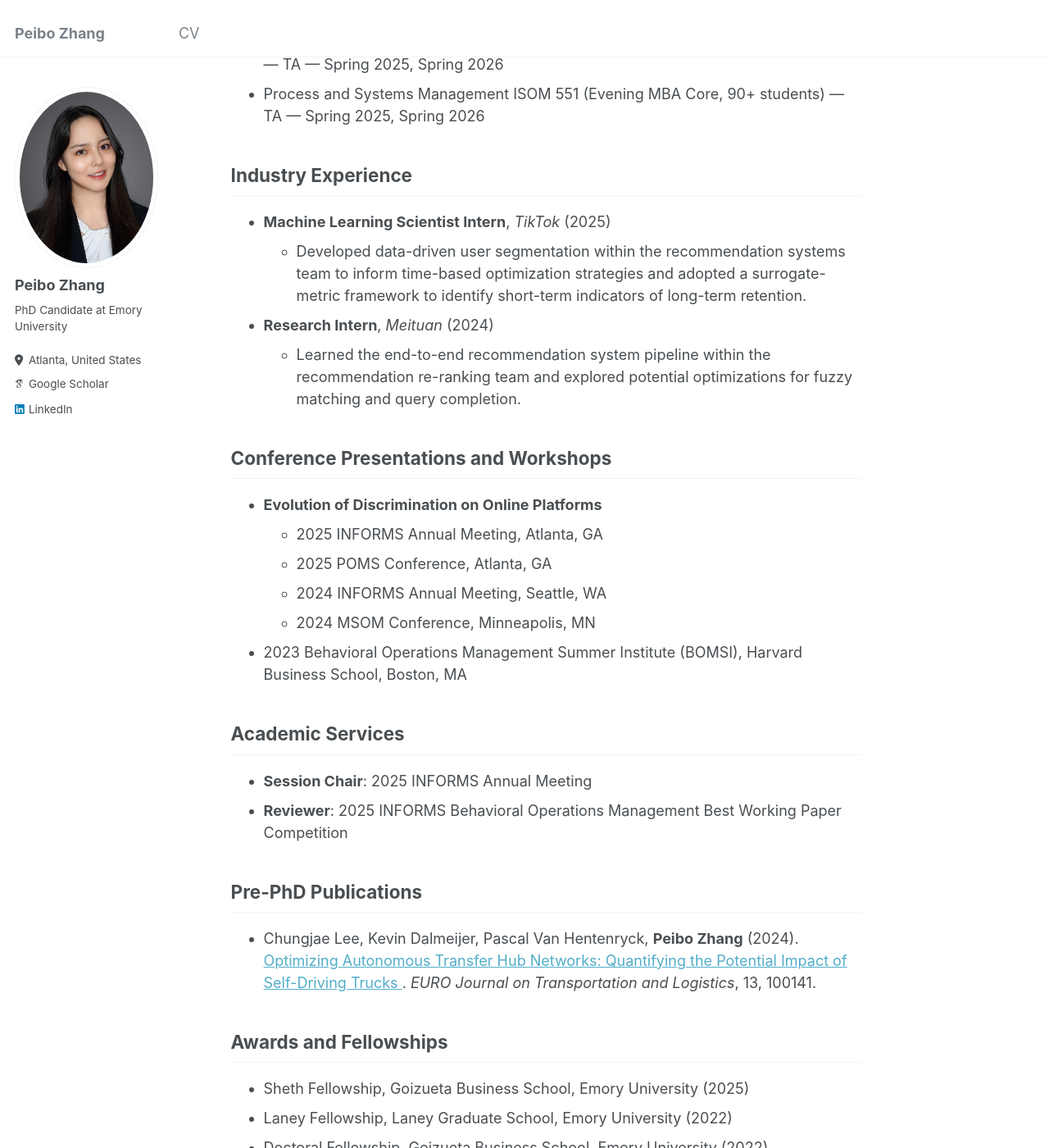
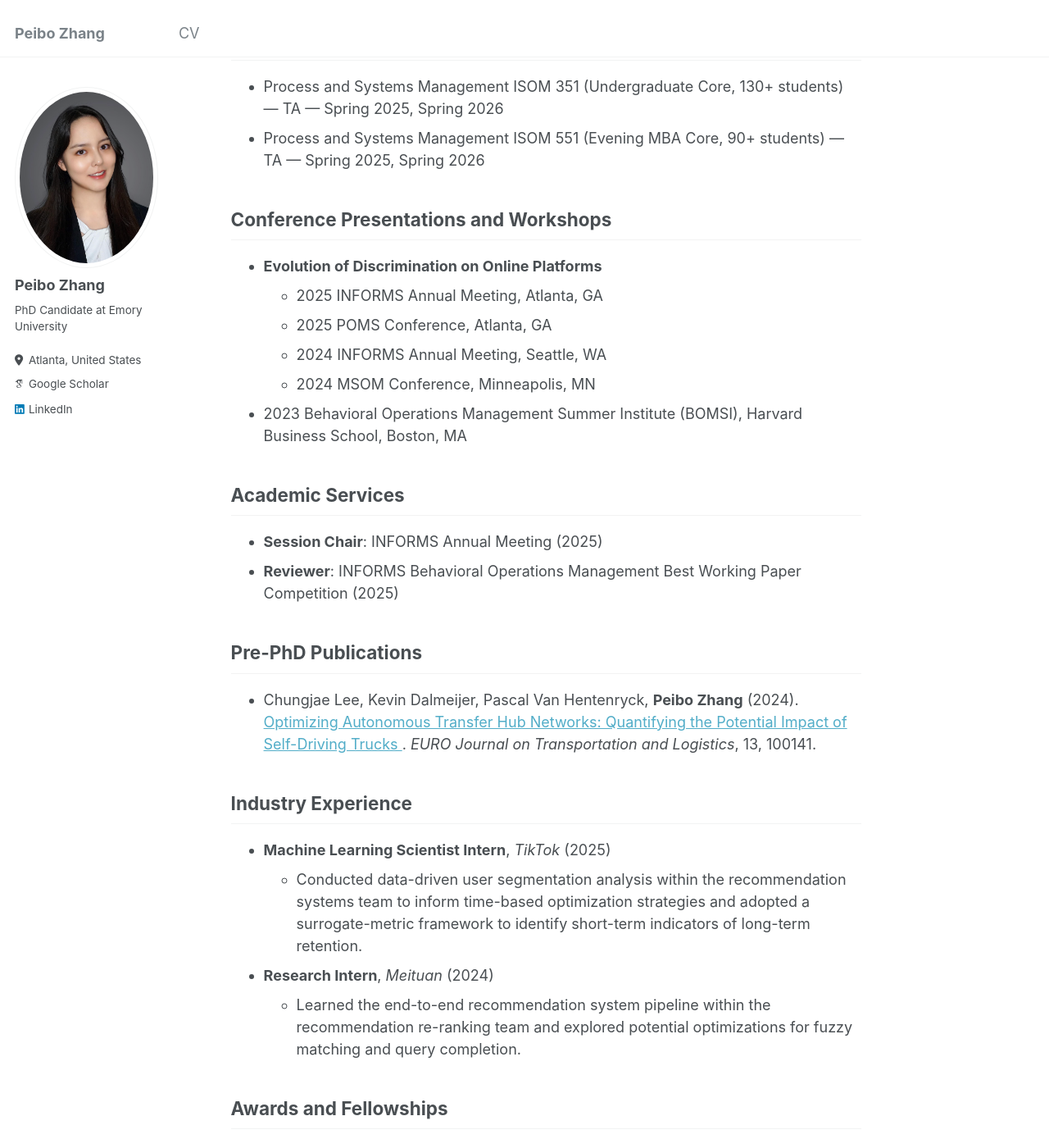
Before and after one commit to PeiboZhang/peibozhang.github.io, a Jekyll site: the page built from _pages/about.md, in a window 1280 px wide and 1400 px high, scrolled down 925 px. Shown: the whole window at 82% size. Built offline with Jekyll 4.4.1, drawn with Linux system fonts in a browser that asks for light colours; some web fonts are replaced; some of the changed text lies outside the part shown.

```diff
--- a/_pages/about.md
+++ b/_pages/about.md
@@ -42,44 +42,22 @@ My research interest broadly centers on online platform operations, generative A
 ## Working Papers
 <ul>
   <li style="list-style-type: disc;">
-    The Impact of Generative AI on User-Generated Online Community
+    The Impact of Generative AI on User-Generated Online Community (2025),
+    with Ruomeng Cui and Dennis Zhang.
   </li>
   <li style="list-style-type: disc;">
-    Generative AI at Work: Developer Productivity and Labor Market Dynamics
+    Generative AI at Work: Developer Productivity and Labor Market (2025),
+    with Ruomeng Cui, Zhiyu Zeng, and Dennis Zhang.
   </li>
 </ul>
 
 <h2>Teaching Experience</h2>
 <ul>
-  <li>
-    Process and Systems Management ISOM 351 (Undergraduate Core, 130+ students) — TA — Spring 2025, Spring 2026
-  </li>
-  <li>
-    Process and Systems Management ISOM 551 (Evening MBA Core, 90+ students) — TA — Spring 2025, Spring 2026
-  </li>
+  <li>Process and Systems Management ISOM 351 (Undergraduate Core, 130+ students) — TA — Spring 2025, Spring 2026</li>
+  <li>Process and Systems Management ISOM 551 (Evening MBA Core, 90+ students) — TA — Spring 2025, Spring 2026</li>
 </ul>
 
-<h2>Industry Experience</h2>
-<ul>
-  <li>
-    <b>Machine Learning Scientist Intern</b>, <i>TikTok</i> (2025)
-    <ul>
-      <li>
-        Developed data-driven user segmentation within the recommendation systems team to inform time-based optimization strategies and adopted a surrogate-metric framework to identify short-term indicators of long-term retention.
-      </li>
-    </ul>
-  </li>
-  <li>
-    <b>Research Intern</b>, <i>Meituan</i> (2024)
-    <ul>
-      <li>
-        Learned the end-to-end recommendation system pipeline within the recommendation re-ranking team and explored potential optimizations for fuzzy matching and query completion.
-      </li>
-    </ul>
-  </li>
-</ul>
-
-## Conference Presentations and Workshops
+<h2>Conference Presentations and Workshops</h2>
 <ul>
   <li><b>Evolution of Discrimination on Online Platforms</b>
     <ul>
@@ -94,10 +72,9 @@ My research interest broadly centers on online platform operations, generative A
 
 <h2>Academic Services</h2>
 <ul>
-  <li><b>Session Chair</b>: 2025 INFORMS Annual Meeting</li>
-  <li><b>Reviewer</b>: 2025 INFORMS Behavioral Operations Management Best Working Paper Competition</li>
+  <li><b>Session Chair</b>: INFORMS Annual Meeting (2025)</li>
+  <li><b>Reviewer</b>: INFORMS Behavioral Operations Management Best Working Paper Competition (2025)</li>
 </ul>
-
 
 <h2>Pre-PhD Publications</h2>
 <ul>
@@ -110,6 +87,26 @@ My research interest broadly centers on online platform operations, generative A
   </li>
 </ul>
 
+<h2>Industry Experience</h2>
+<ul>
+  <li>
+    <b>Machine Learning Scientist Intern</b>, <i>TikTok</i> (2025)
+    <ul>
+      <li>
+        Conducted data-driven user segmentation analysis within the recommendation systems team to inform time-based optimization strategies and adopted a surrogate-metric framework to identify short-term indicators of long-term retention.
+      </li>
+    </ul>
+  </li>
+  <li>
+    <b>Research Intern</b>, <i>Meituan</i> (2024)
+    <ul>
+      <li>
+        Learned the end-to-end recommendation system pipeline within the recommendation re-ranking team and explored potential optimizations for fuzzy matching and query completion.
+      </li>
+    </ul>
+  </li>
+</ul>
+
 <h2>Awards and Fellowships</h2>
 <ul>
   <li>Sheth Fellowship, Goizueta Business School, Emory University (2025)</li>
```
Also changed, not shown: other parts of _pages/about.md (+1 -1 lines).
